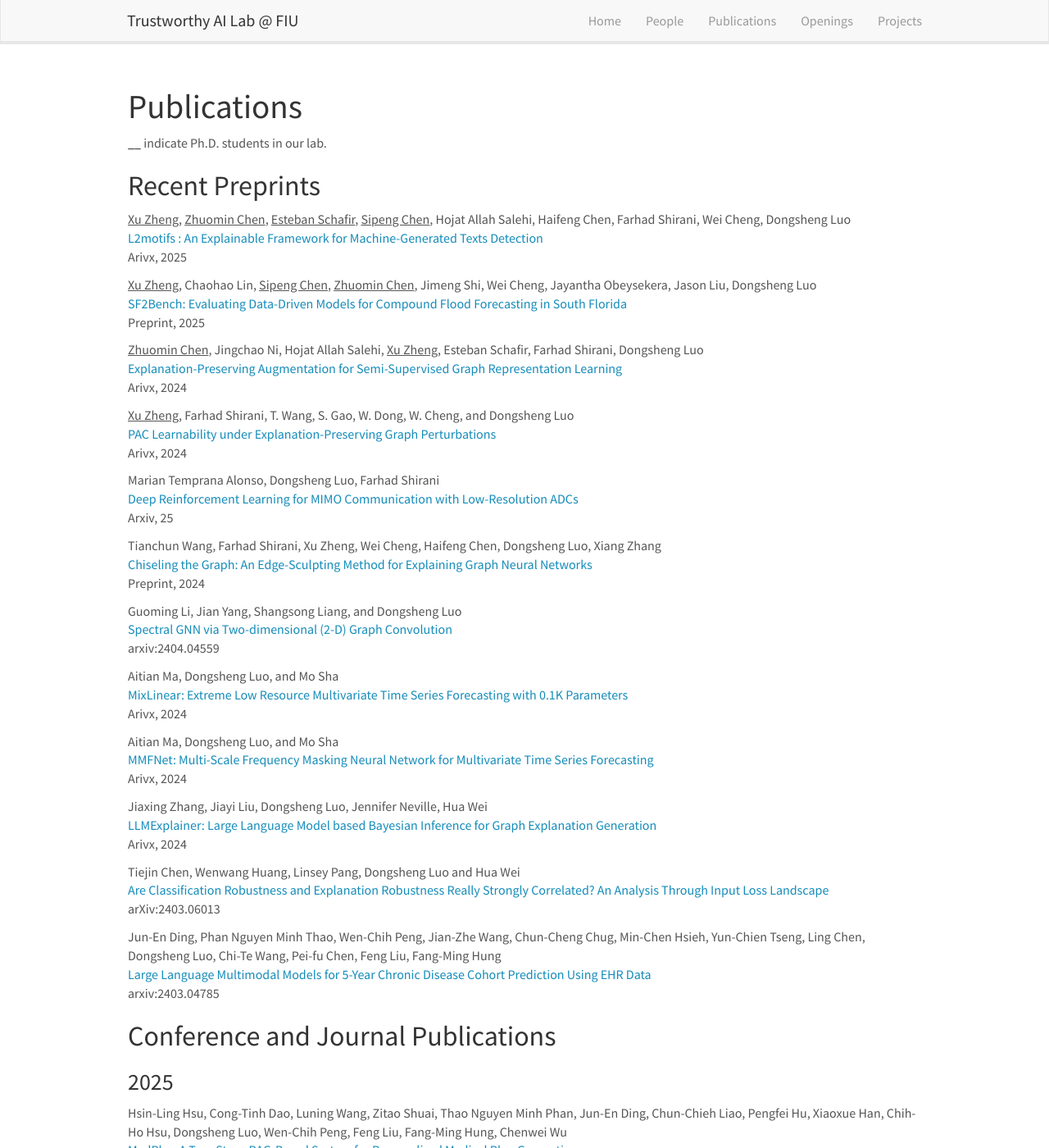
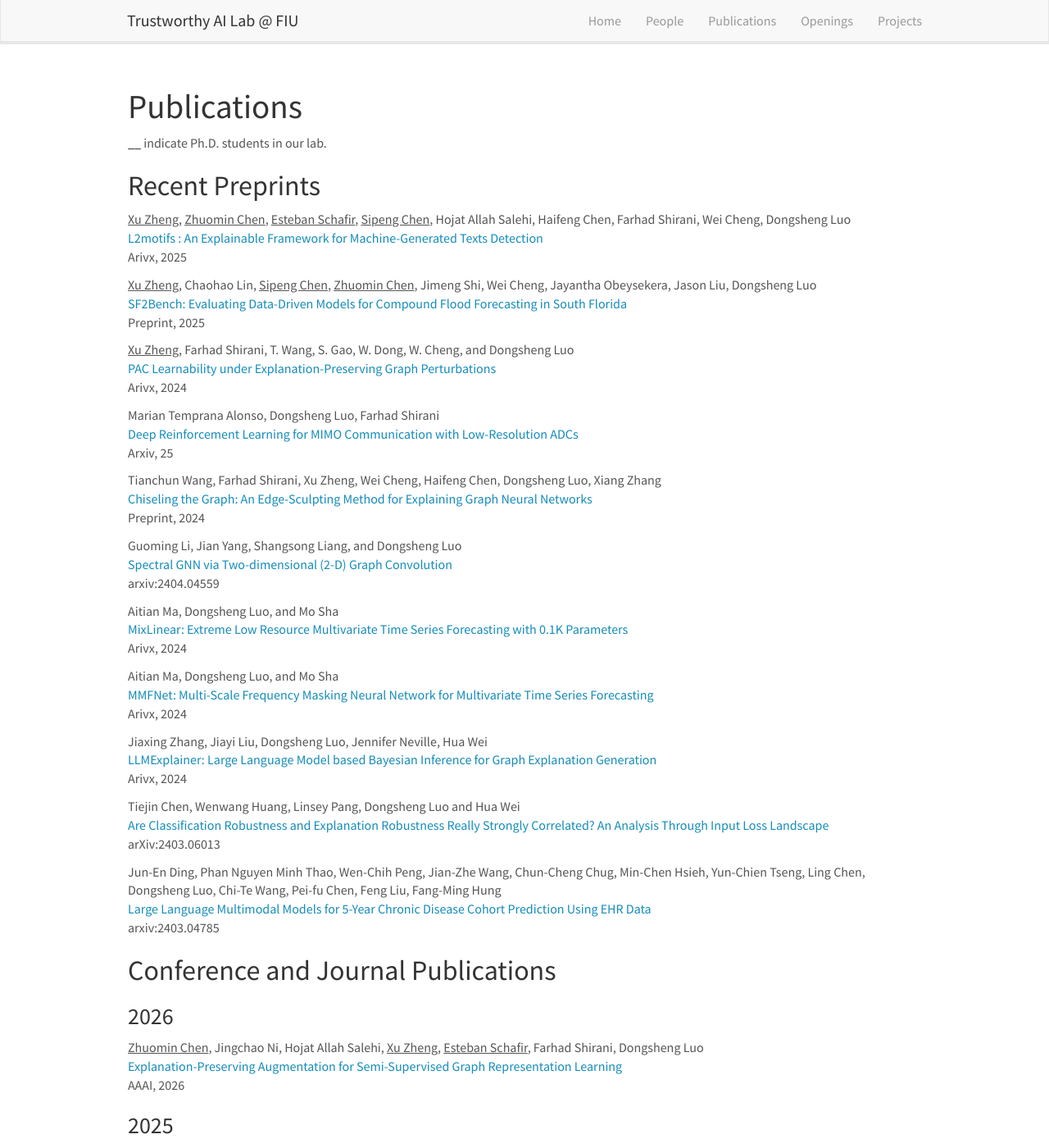
Before and after one commit to trustai4s-lab/trustai4s-lab.github.io, a Jekyll site: the page built from _pages/publications.md, in a window 1280 px wide and 1400 px high. Shown: the whole window at 82% size. Built offline with Jekyll 4.4.1, drawn with Linux system fonts in a browser that asks for light colours; nearby versions of some CDN libraries; some of the changed lines change nothing that is shown.

Commit message:
Update publications for 2025 and add 2026 entry
Removed a publication from 2025 and added a new publication for 2026.

```diff
--- a/_pages/publications.md
+++ b/_pages/publications.md
@@ -20,10 +20,6 @@ Arivx, 2025
 <u>Xu Zheng</u>, Chaohao Lin, <u>Sipeng Chen</u>, <u>Zhuomin Chen</u>, Jimeng Shi, Wei Cheng, Jayantha Obeysekera, Jason Liu, Dongsheng Luo\
 [SF2Bench: Evaluating Data-Driven Models for Compound Flood Forecasting in South Florida]()\
 Preprint, 2025
-
-<u>Zhuomin Chen</u>, Jingchao Ni, Hojat Allah Salehi, <u>Xu Zheng</u>, Esteban Schafir, Farhad Shirani, Dongsheng Luo\
-[Explanation-Preserving Augmentation for Semi-Supervised Graph Representation Learning](https://arxiv.org/abs/2410.12657)\
-Arivx, 2024
 
 <u>Xu Zheng</u>, Farhad Shirani, T. Wang, S. Gao, W. Dong, W. Cheng, and Dongsheng Luo\
 [PAC Learnability under Explanation-Preserving Graph Perturbations](https://arxiv.org/abs/2402.05039)\
@@ -65,6 +61,12 @@ arxiv:2403.04785
 
 
 ## Conference and Journal Publications
+
+### 2026
+<u>Zhuomin Chen</u>, Jingchao Ni, Hojat Allah Salehi, <u>Xu Zheng</u>, <u>Esteban Schafir</u>, Farhad Shirani, Dongsheng Luo\
+[Explanation-Preserving Augmentation for Semi-Supervised Graph Representation Learning](https://arxiv.org/abs/2410.12657)\
+AAAI, 2026
+
 
 ### 2025
 
```
